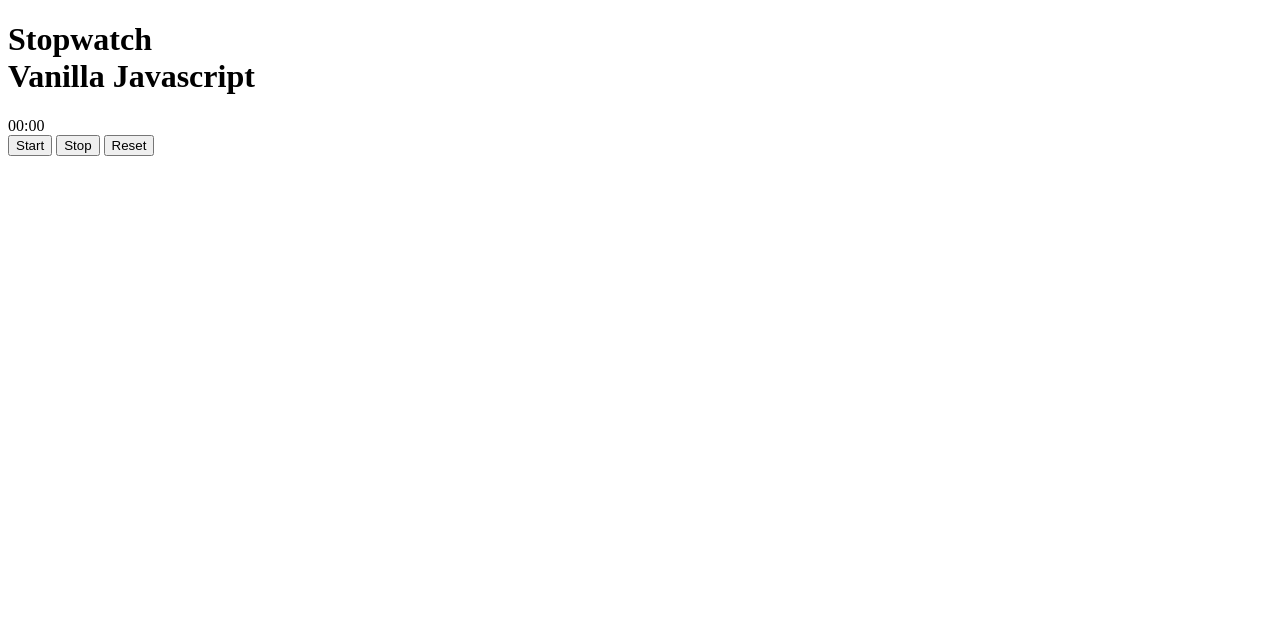
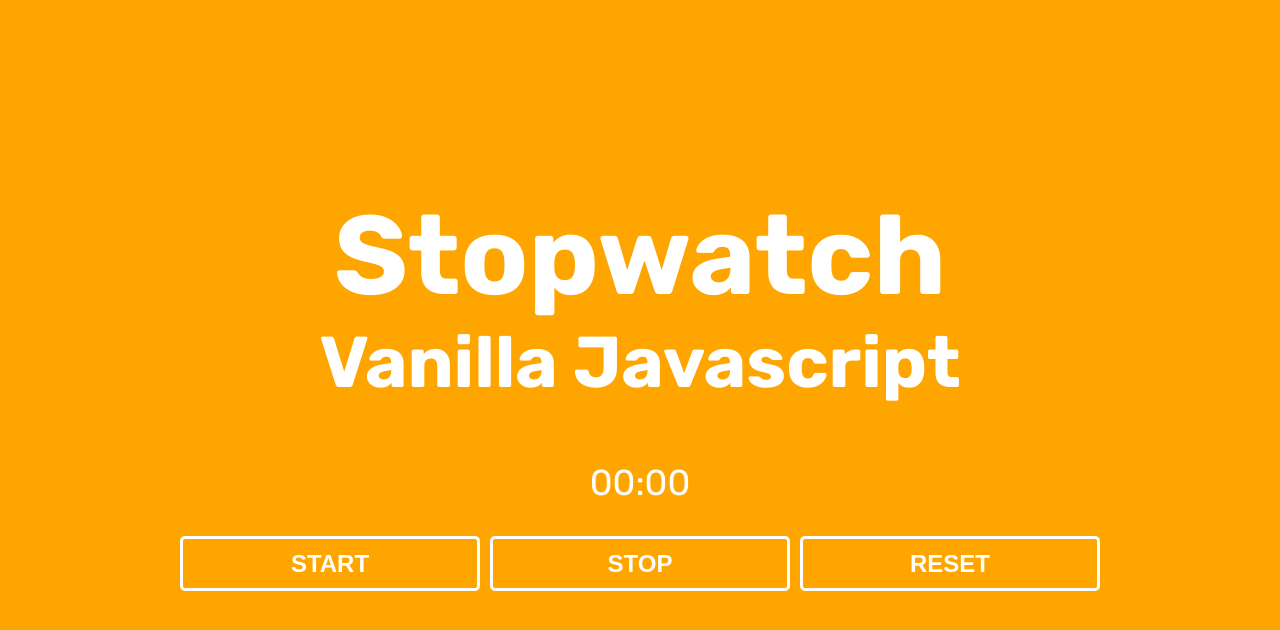
Before and after one commit to xusnutdinov/stopwatch, a plain HTML site: page index.html in a window 1280 px wide. Drawn offline with Linux system fonts and the light colour scheme.

Commit message:
add styles

```diff
--- /dev/null
+++ b/css/stopwatch.css
@@ -0,0 +1,38 @@
+.cg-stopwatch {
+  display: flex;
+  align-items: center;
+  flex-direction: column;
+}
+
+.cg-stopwatch__top {
+  font-size: 36px;
+  line-height: 130%;
+  margin-bottom: 30px;
+}
+
+.cg-stopwatch__buttons {
+  display: flex;
+  align-items: center;
+}
+
+.cg-stopwatch__btn {
+  width: 300px;
+  height: 55px;
+  border: 3px solid #fff;
+  color: #fff;
+  background-color: transparent;
+  font-size: 24px;
+  border-radius: 5px;
+  line-height: 120%;
+  font-weight: 700;
+  text-transform: uppercase;
+  margin-left: 5px;
+  margin-right: 5px;
+  cursor: pointer;
+  transition: background-color 0.3s, color 0.3s;
+}
+
+.cg-stopwatch__btn:hover {
+  background-color: #fff;
+  color: orange;
+}
--- a/css/style.css
+++ b/css/style.css
@@ -0,0 +1,31 @@
+* {
+  box-sizing: border-box;
+  margin: 0;
+  padding: 0;
+}
+
+body {
+  font-family: 'Rubik', sans-serif;
+}
+
+.app {
+  background-color: orange;
+  color: #fff;
+  display: flex;
+  flex-direction: column;
+  align-items: center;
+  padding: 15px;
+  min-height: 100vh;
+  justify-content: center;
+}
+
+.app__title {
+  font-size: 72px;
+  line-height: 130%;
+  text-align: center;
+  margin-bottom: 50px;
+}
+
+.app__title span {
+  font-size: 112px;
+}
--- a/index.html
+++ b/index.html
@@ -6,13 +6,17 @@
   <meta http-equiv="X-UA-Compatible" content="IE=edge">
   <meta name="viewport" content="width=device-width, initial-scale=1.0">
   <title>Document</title>
+  <link rel="preconnect" href="https://fonts.googleapis.com">
+  <link rel="preconnect" href="https://fonts.gstatic.com" crossorigin>
+  <link href="https://fonts.googleapis.com/css2?family=Rubik:wght@400;700&display=swap" rel="stylesheet">
   <link rel="stylesheet" href="css/style.css">
+  <link rel="stylesheet" href="css/stopwatch.css">
 </head>
 
 <body>
 
   <div class="app">
-    <h1 class="app__title">Stopwatch <br> Vanilla Javascript</h1>
+    <h1 class="app__title"><span>Stopwatch</span> <br> Vanilla Javascript</h1>
     <div class="app__box" id="stopwatch">
 
     </div>
```
